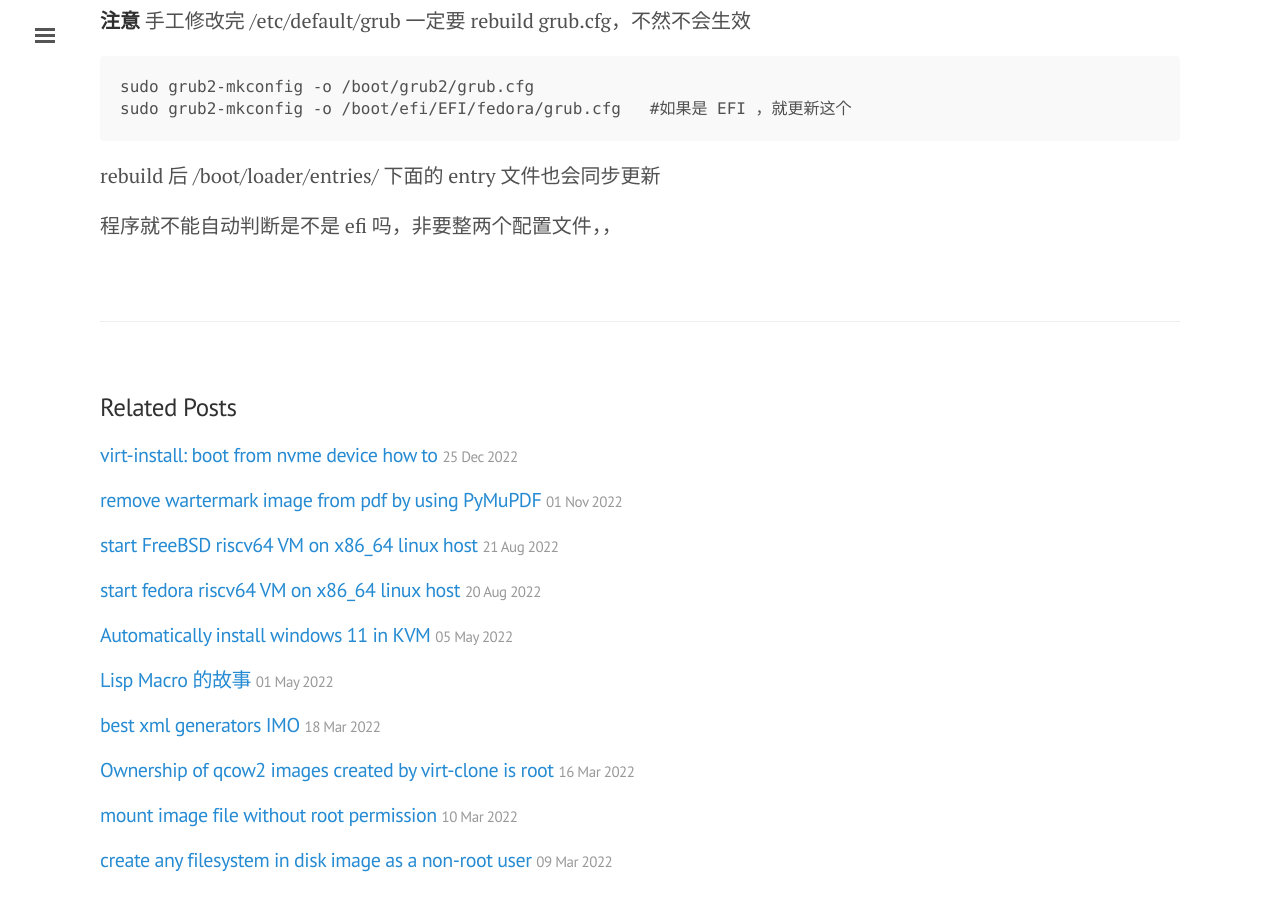
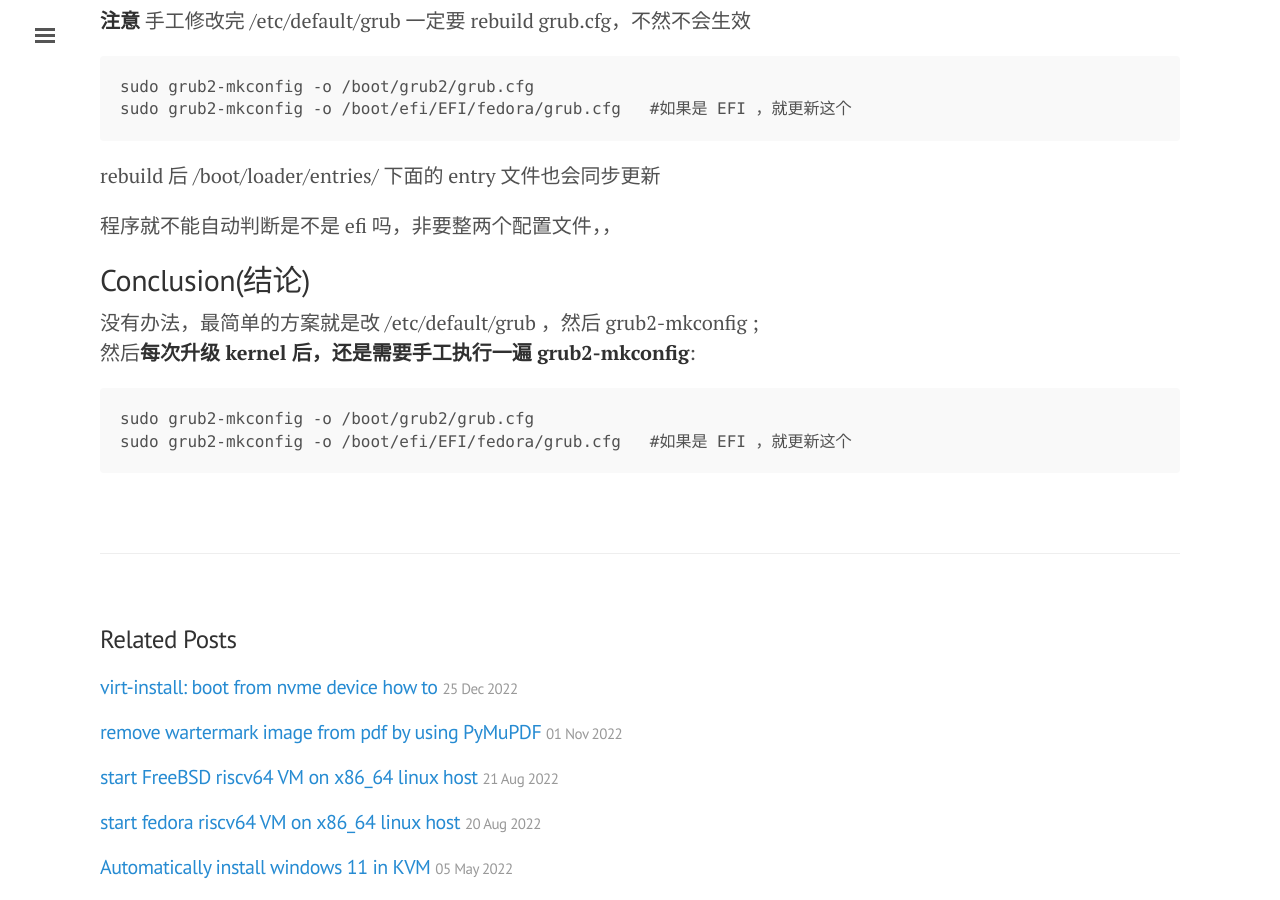
Before and after one commit to tcler/tcler.github.io, a Jekyll site: the page built from _posts/2023-01-05-grub2-set-default-kernel-options-howto.md, in a window 1280 px wide and 900 px high, scrolled down 1398 px. Built offline with Jekyll 4.4.1, drawn with Linux system fonts in a browser that asks for light colours.

Commit message:
Update 2023-01-05-grub2-set-default-kernel-options-howto.md

````diff
--- a/_posts/2023-01-05-grub2-set-default-kernel-options-howto.md
+++ b/_posts/2023-01-05-grub2-set-default-kernel-options-howto.md
@@ -52,3 +52,12 @@
 rebuild 后 /boot/loader/entries/ 下面的 entry 文件也会同步更新
 
 程序就不能自动判断是不是 efi 吗，非要整两个配置文件，，
+
+
+## Conclusion(结论)
+没有办法，最简单的方案就是改 /etc/default/grub ，然后 grub2-mkconfig ;
+然后**每次升级 kernel 后，还是需要手工执行一遍 grub2-mkconfig**:
+```
+sudo grub2-mkconfig -o /boot/grub2/grub.cfg
+sudo grub2-mkconfig -o /boot/efi/EFI/fedora/grub.cfg   #如果是 EFI ，就更新这个
+```
````
